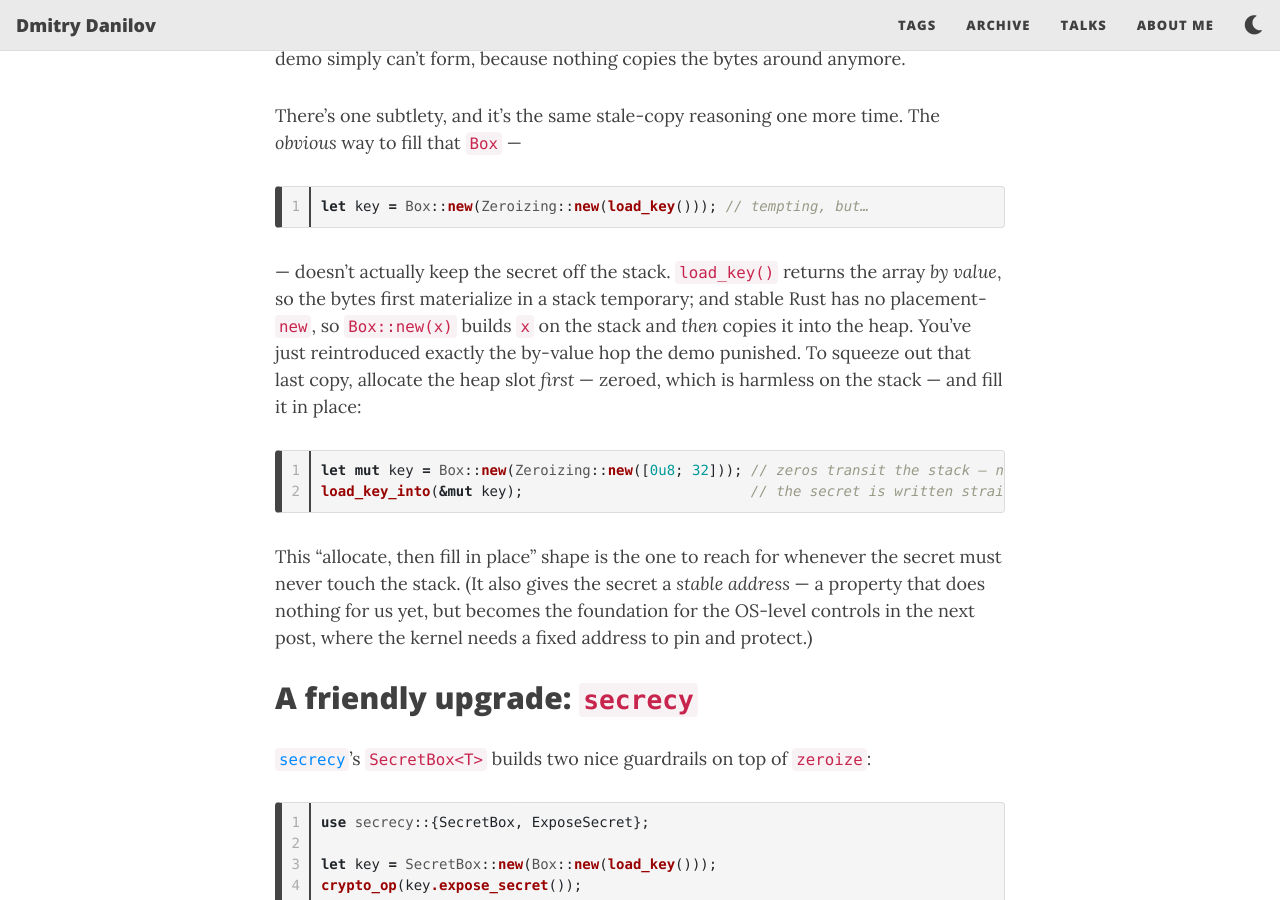
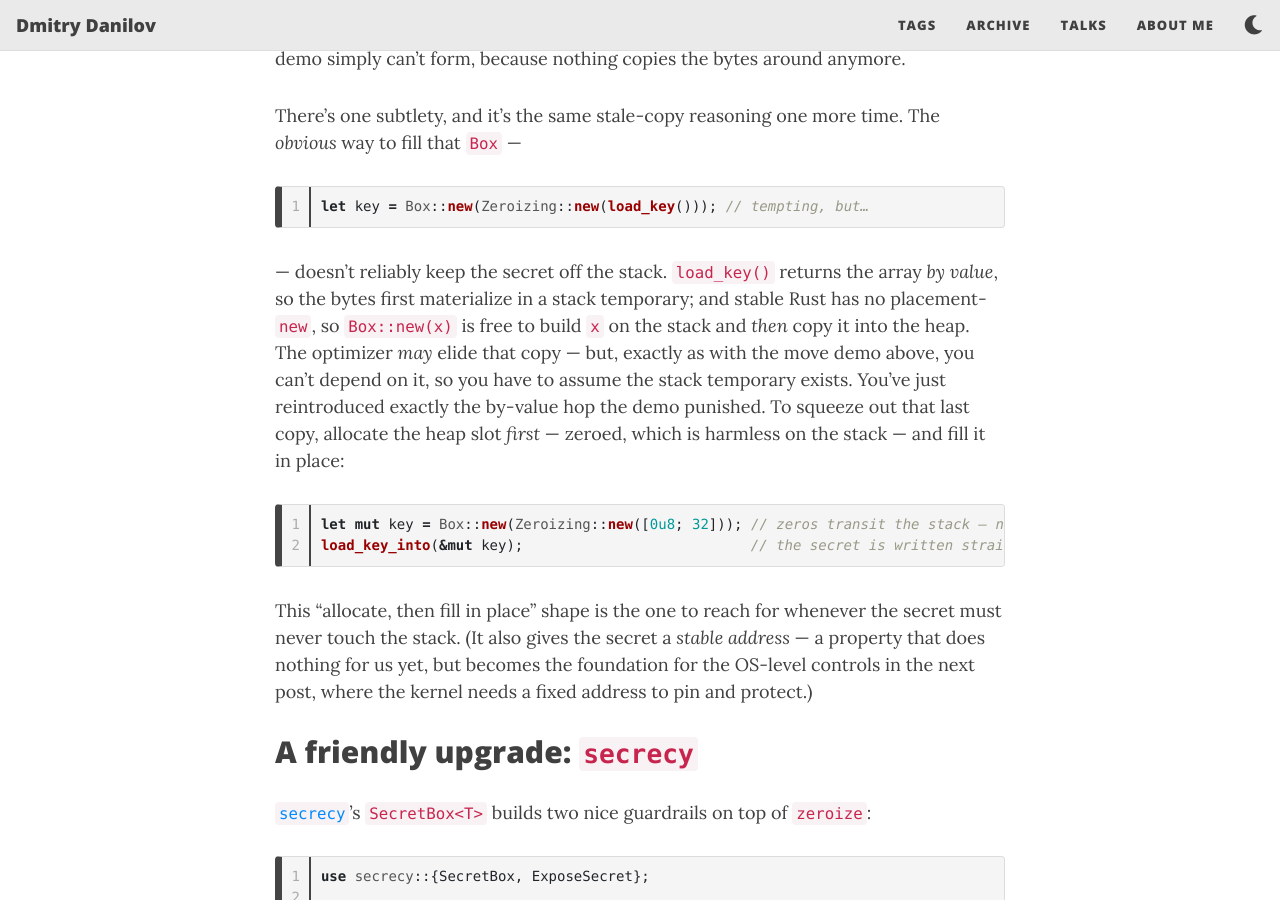
Before and after one commit to f-squirrel/f-squirrel.github.io, a Jekyll site: the page built from _posts/2026-06-22-zeroize.md, in a window 1280 px wide and 900 px high, scrolled down 5009 px. Built offline with Jekyll 4.4.1, drawn with Linux system fonts in a browser that asks for light colours; nearby versions of some CDN libraries.

Commit message:
post: tighten Box::new copy claim to match copy-elision honesty
Stable Rust has no placement-new (the unstable placement features were
removed in rust-lang/rust#48333; RFC 2884 never landed), so Box::new is
free to construct on the stack and copy to the heap. But there's no
*guaranteed* copy elision — the optimizer may elide it. Reword so the
fill-in-place rationale rests on "you can't depend on elision," matching
the move-demo paragraph above instead of asserting the copy as fact.

Claude-Session: https://claude.ai/code/session_01Aei3xPTKzk7xjRgxwwx5Js

````diff
--- a/_posts/2026-06-22-zeroize.md
+++ b/_posts/2026-06-22-zeroize.md
@@ -150,7 +150,7 @@ There's one subtlety, and it's the same stale-copy reasoning one more time. The
 let key = Box::new(Zeroizing::new(load_key())); // tempting, but…
 ```
 
-— doesn't actually keep the secret off the stack. `load_key()` returns the array *by value*, so the bytes first materialize in a stack temporary; and stable Rust has no placement-`new`, so `Box::new(x)` builds `x` on the stack and *then* copies it into the heap. You've just reintroduced exactly the by-value hop the demo punished. To squeeze out that last copy, allocate the heap slot *first* — zeroed, which is harmless on the stack — and fill it in place:
+— doesn't reliably keep the secret off the stack. `load_key()` returns the array *by value*, so the bytes first materialize in a stack temporary; and stable Rust has no placement-`new`, so `Box::new(x)` is free to build `x` on the stack and *then* copy it into the heap. The optimizer *may* elide that copy — but, exactly as with the move demo above, you can't depend on it, so you have to assume the stack temporary exists. You've just reintroduced exactly the by-value hop the demo punished. To squeeze out that last copy, allocate the heap slot *first* — zeroed, which is harmless on the stack — and fill it in place:
 
 ```rust
 let mut key = Box::new(Zeroizing::new([0u8; 32])); // zeros transit the stack — no secret does
````
